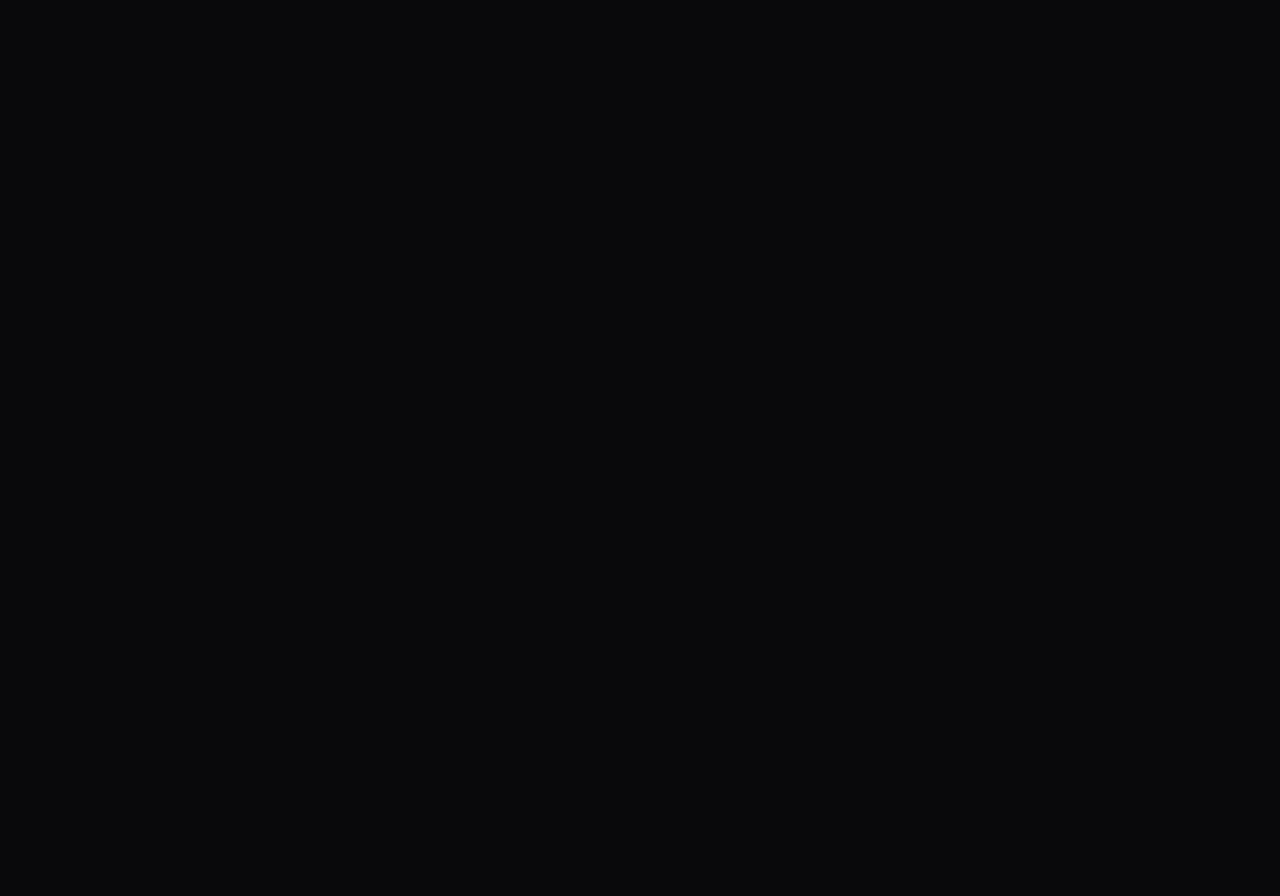
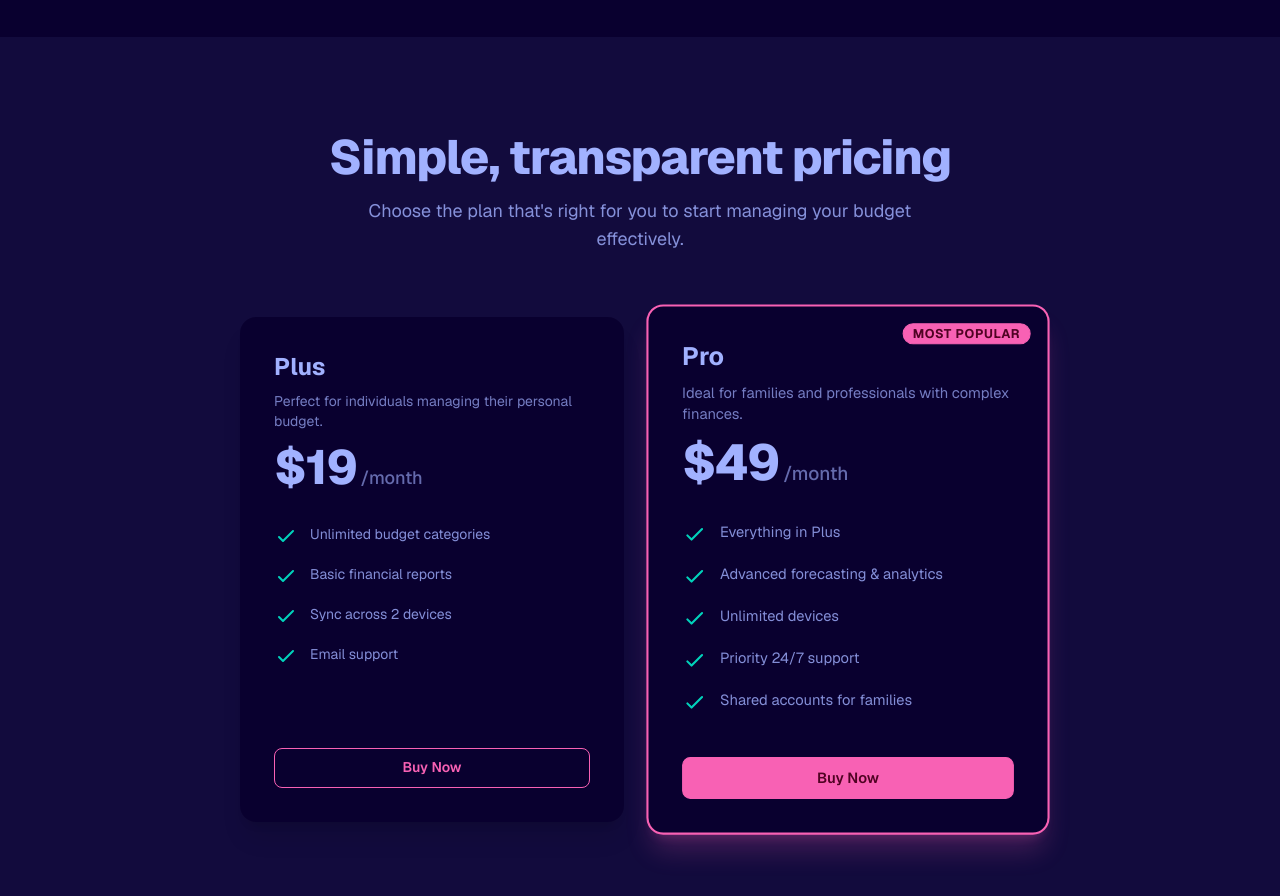
Before and after one commit to Umerrijaz/budgeteasyv1, a Next.js app: page / in a window 1280 px wide. Shown: the part 700-1596 px from the top of the page. Before the commit the page ends 800 px from the top, so only its background shows below. Built offline with nearby package versions, Linux system fonts and the light colour scheme.

Commit message:
Pricing sections added

```diff
--- a/app/layout.tsx
+++ b/app/layout.tsx
@@ -26,7 +26,7 @@ export default function RootLayout({
     <html
       lang="en"
       className={`${geistSans.variable} ${geistMono.variable} h-full antialiased`}
-      data-theme="luxury"
+      data-theme="synthwave"
     >
       <body className="min-h-full flex flex-col bg-base-100 text-base-content">{children}</body>
     </html>
--- a/app/page.tsx
+++ b/app/page.tsx
@@ -1,5 +1,7 @@
 import Header from "@/components/Header";
 import Hero from "@/components/Hero";
+import Pricing from "@/components/Pricing";
+import config from "@/config";
 
 export default function Home() {
   return (
@@ -7,6 +9,7 @@ export default function Home() {
       <Header />
       <main>
         <Hero />
+        <Pricing tiers={config.pricing} />
       </main>
     </>
   );
--- /dev/null
+++ b/components/Pricing.tsx
@@ -0,0 +1,98 @@
+import React from "react";
+import Link from "next/link";
+
+export interface PricingTier {
+  id: string;
+  name: string;
+  price: string;
+  description: string;
+  features: string[];
+  isPopular?: boolean;
+}
+
+export interface PricingProps {
+  tiers: PricingTier[];
+}
+
+export default function Pricing({ tiers }: PricingProps) {
+  return (
+    <section className="py-24 bg-base-200" id="pricing">
+      <div className="max-w-7xl mx-auto px-8">
+        <div className="text-center mb-16">
+          <h2 className="text-4xl md:text-5xl font-extrabold tracking-tight text-base-content mb-4">
+            Simple, transparent pricing
+          </h2>
+          <p className="text-lg text-base-content/80 max-w-xl mx-auto">
+            Choose the plan that's right for you to start managing your budget effectively.
+          </p>
+        </div>
+
+        <div className="flex flex-col lg:flex-row justify-center items-stretch gap-8 max-w-5xl mx-auto">
+          {tiers.map((tier) => (
+            <div
+              key={tier.id}
+              className={`card relative bg-base-100 shadow-xl w-full lg:w-96 border-2 transition duration-300 hover:-translate-y-2 flex flex-col ${tier.isPopular
+                ? "border-primary shadow-primary/20 lg:scale-105 z-10"
+                : "border-transparent"
+                }`}
+            >
+              <div className="card-body flex flex-col flex-1 p-8">
+                <div>
+                  {tier.isPopular && (
+                    <div className="badge badge-primary badge-sm absolute top-4 right-4 uppercase font-bold tracking-wider">
+                      Most Popular
+                    </div>
+                  )}
+                  <h3 className="text-2xl font-bold text-base-content">{tier.name}</h3>
+                  <p className="text-base-content/70 text-sm mt-2">
+                    {tier.description}
+                  </p>
+                  <div className="mt-3 mb-6 flex items-baseline">
+                    <span className="text-5xl font-extrabold text-base-content tracking-tight">
+                      {tier.price}
+                    </span>
+                    <span className="text-lg text-base-content/60 font-medium ml-1">
+                      /month
+                    </span>
+                  </div>
+                </div>
+
+                <ul className="space-y-4 mb-8">
+                  {tier.features.map((feature, i) => (
+                    <li key={i} className="flex items-start gap-3">
+                      <svg
+                        xmlns="http://www.w3.org/2000/svg"
+                        className="h-6 w-6 text-success shrink-0"
+                        fill="none"
+                        viewBox="0 0 24 24"
+                        stroke="currentColor"
+                        strokeWidth="2"
+                      >
+                        <path
+                          strokeLinecap="round"
+                          strokeLinejoin="round"
+                          d="M5 13l4 4L19 7"
+                        />
+                      </svg>
+                      <span className="text-base-content/80">{feature}</span>
+                    </li>
+                  ))}
+                </ul>
+
+                <div className="card-actions mt-auto w-full">
+                  <Link
+                    href={`/checkout?plan=${tier.id}`}
+                    className={`btn w-full ${tier.isPopular ? "btn-primary" : "btn-outline btn-primary"
+                      }`}
+                  >
+                    Buy Now
+                  </Link>
+                </div>
+              </div>
+            </div>
+          ))}
+        </div>
+      </div>
+    </section>
+  );
+}
--- a/config.ts
+++ b/config.ts
@@ -1,5 +1,40 @@
-const config = {
+import { PricingTier } from "@/components/Pricing";
+
+interface ConfigProps {
+  appName: string;
+  pricing: PricingTier[];
+}
+
+const config: ConfigProps = {
   appName: "BudgetEasy",
+  pricing: [
+    {
+      id: "plus",
+      name: "Plus",
+      price: "$19",
+      description: "Perfect for individuals managing their personal budget.",
+      features: [
+        "Unlimited budget categories",
+        "Basic financial reports",
+        "Sync across 2 devices",
+        "Email support",
+      ],
+    },
+    {
+      id: "pro",
+      name: "Pro",
+      price: "$49",
+      description: "Ideal for families and professionals with complex finances.",
+      features: [
+        "Everything in Plus",
+        "Advanced forecasting & analytics",
+        "Unlimited devices",
+        "Priority 24/7 support",
+        "Shared accounts for families",
+      ],
+      isPopular: true,
+    },
+  ],
 };
 
 export default config;
```
